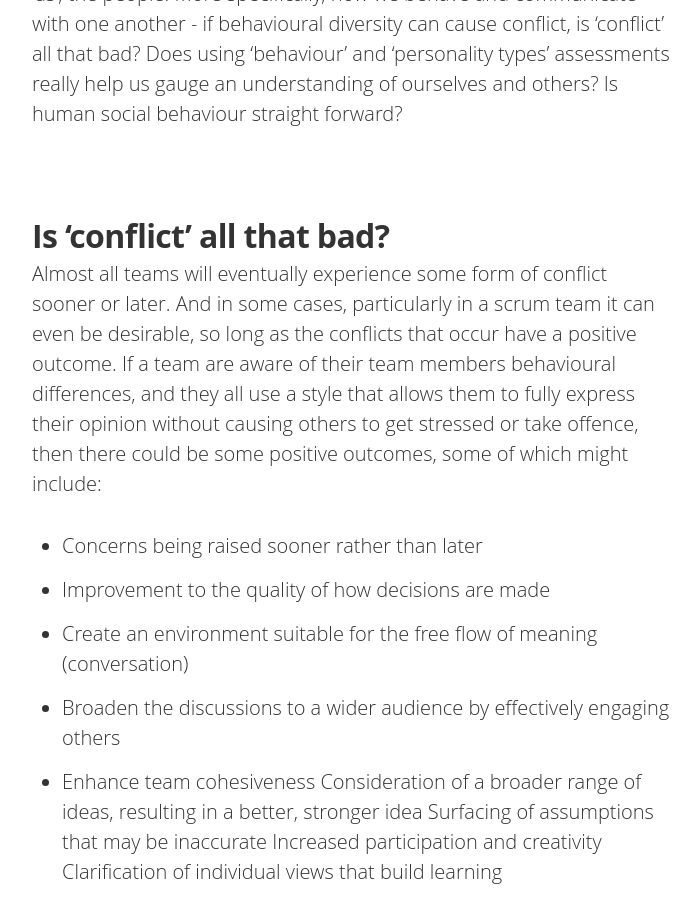
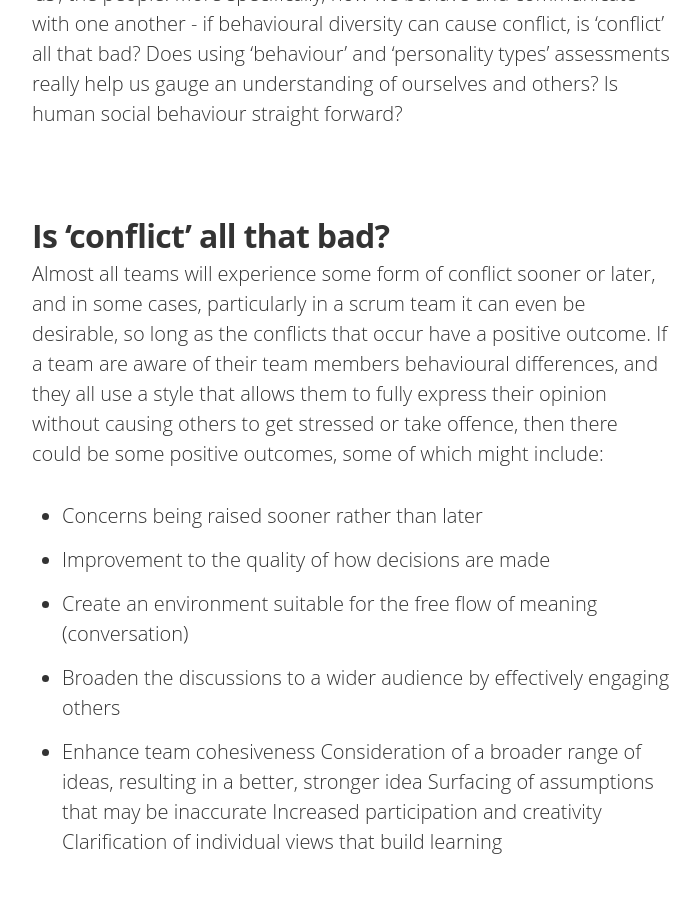
Before and after one commit to IamJackReed/JackReed, a Jekyll site: the page built from _posts/2017-10-20-conflict-caused-by-behavioural-diversity.md, in a window 1280 px wide and 900 px high, scrolled down 1081 px. Shown: the whole window, without its empty margins (288-988 px from the left). Built offline with Jekyll 4.4.1, drawn with Linux system fonts in a browser that asks for light colours; nearby versions of some CDN libraries; some web fonts are replaced; comment, search, counter and statistics services are not loaded.

Commit message:
Update 2017-10-20-conflict-caused-by-behavioural-diversity.md

```diff
--- a/_posts/2017-10-20-conflict-caused-by-behavioural-diversity.md
+++ b/_posts/2017-10-20-conflict-caused-by-behavioural-diversity.md
@@ -10,7 +10,7 @@ image2: /assets/article_images/2017-10-20-conflict-caused-by-behavioural-diversi
 <span style="color:#00000; font-family: 'open sans'; font-size: 1em; font-size: 20px; font-weight: 200; hyphens: none;">By far one of the most difficult challenges that I've found whilst working with agile teams to deliver software, it isn't having to deal with the typical constraints; scope, costs, quality, or even time. Instead, I'd have to say one of most difficult challenges to overcome, often seems to be 'us', the people. More specifically, how we behave and communicate with one another - if behavioural diversity can cause conflict, is 'conflict' all that bad? Does using 'behaviour' and 'personality types' assessments really help us gauge an understanding of ourselves and others? Is human social behaviour straight forward?
 
 ## Is 'conflict' all that bad?
-<span style="color:#00000; font-family: 'open sans'; font-size: 1em; font-size: 20px; font-weight: 200; hyphens: none;">Almost all teams will eventually experience some form of conflict sooner or later. And in some cases, particularly in a scrum team it can even be desirable, so long as the conflicts that occur have a positive outcome. If a team are aware of their team members behavioural differences, and they all use a style that allows them to fully express their opinion without causing others to get stressed or take offence, then there could be some positive outcomes, some of which might include:
+<span style="color:#00000; font-family: 'open sans'; font-size: 1em; font-size: 20px; font-weight: 200; hyphens: none;">Almost all teams will experience some form of conflict sooner or later, and in some cases, particularly in a scrum team it can even be desirable, so long as the conflicts that occur have a positive outcome. If a team are aware of their team members behavioural differences, and they all use a style that allows them to fully express their opinion without causing others to get stressed or take offence, then there could be some positive outcomes, some of which might include:
 - <span style="color:#00000; font-family: 'open sans'; font-size: 1em; font-size: 20px; font-weight: 200; hyphens: none;">Concerns being raised sooner rather than later
 - <span style="color:#00000; font-family: 'open sans'; font-size: 1em; font-size: 20px; font-weight: 200; hyphens: none;">Improvement to the quality of how decisions are made
 - <span style="color:#00000; font-family: 'open sans'; font-size: 1em; font-size: 20px; font-weight: 200; hyphens: none;">Create an environment suitable for the free flow of meaning (conversation)
```
